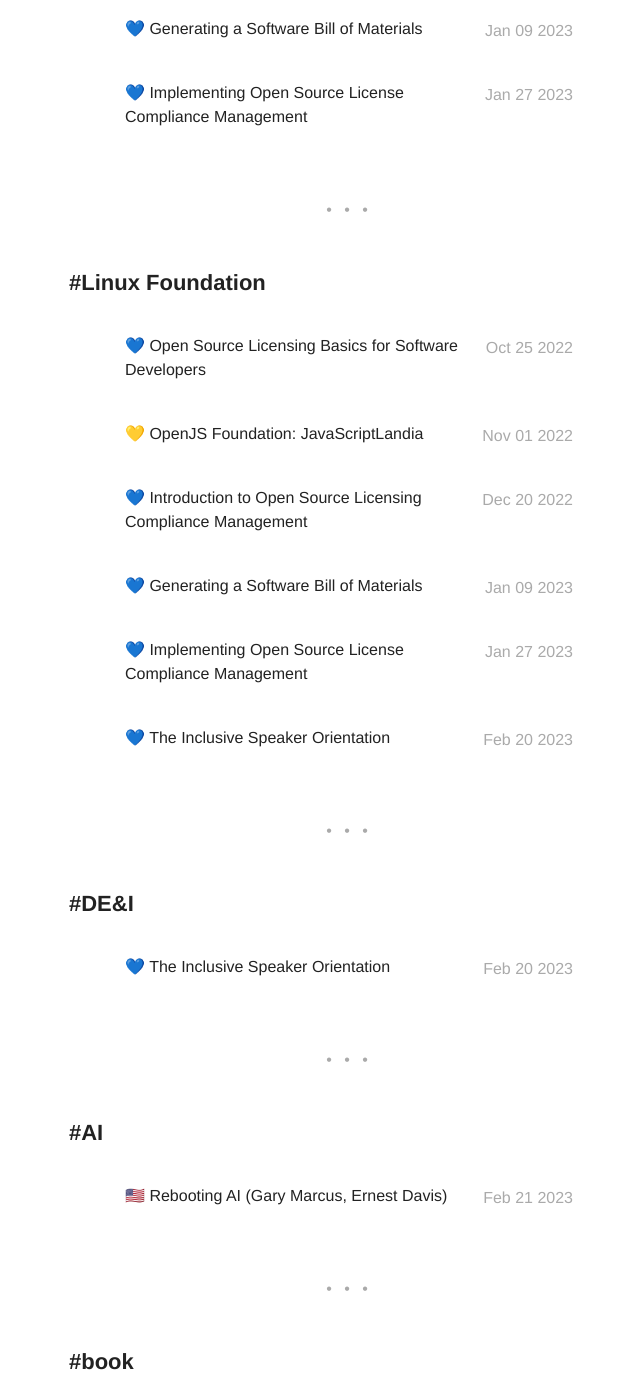
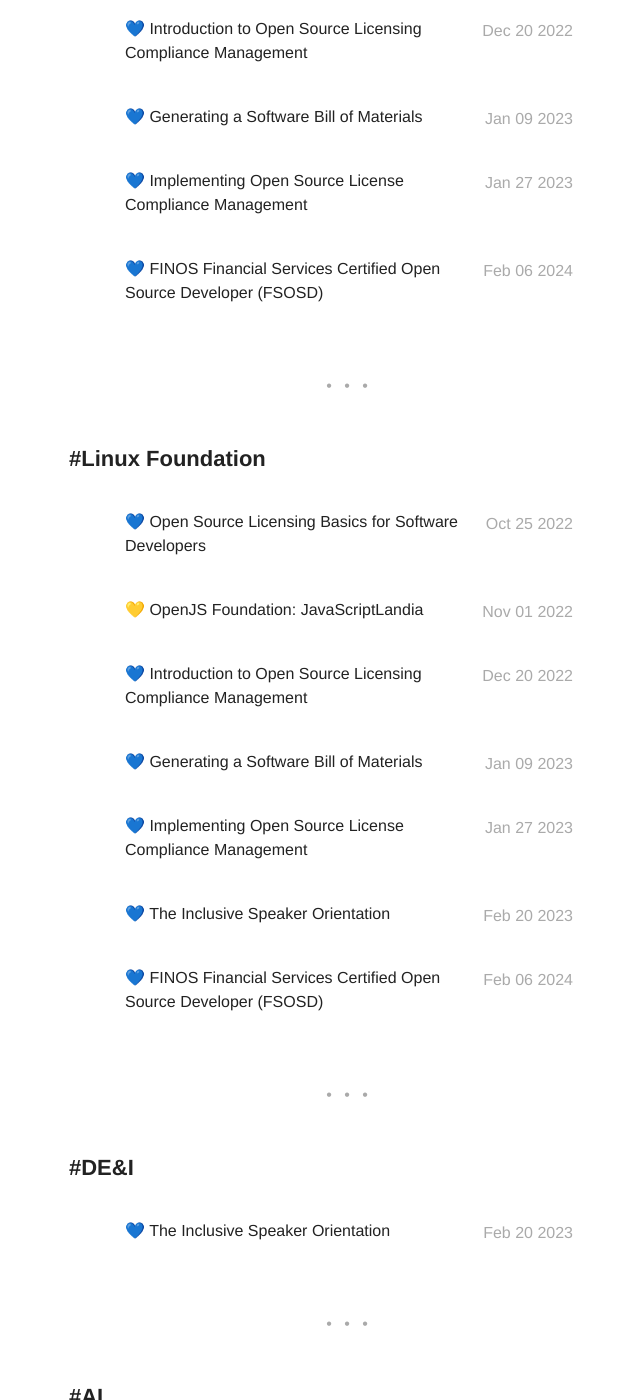
Before and after one commit to carlos-navarro/carlos-navarro.github.io, a Jekyll site: the page built from tags.html, in a window 1280 px wide and 1400 px high, scrolled down 7762 px. Shown: the whole window, without its empty margins (291-931 px from the left). Built offline with Jekyll 4.4.1, drawn with Linux system fonts in a browser that asks for light colours; nearby versions of some CDN libraries; emoji names are drawn with the system emoji font; some of the changed text lies outside the part shown.

Commit message:
badge: Ass FSOSD

```diff
--- a/_includes/header.html
+++ b/_includes/header.html
@@ -1,7 +1,7 @@
 {% if page.title == "Home"
     or page.title == "Blog"
     or page.title == "Badges"
-    or page.title == "Books"
+    or page.title == "Book Notes"
     or page.title == "Projects"
     or page.title == "Tags"
     or page.title == "About"
--- a/_includes/nav.html
+++ b/_includes/nav.html
@@ -33,7 +33,7 @@
         {% if site.books == true %}
             {% if page.title != "Books" %}
                 <li class="item">
-                    <a class="link" href="{{ site.url }}/books">Books</a>
+                    <a class="link" href="{{ site.url }}/books">Book Notes</a>
                 </li>
             {% endif %}
         {% endif %}
--- /dev/null
+++ b/_posts/2024-02-06-fsosd.md
@@ -0,0 +1,14 @@
+---
+title: ":blue_heart: FINOS Financial Services Certified Open Source Developer (FSOSD)"
+layout: post
+date: 2024-02-06 18:00
+tag:
+- Open Source
+- Linux Foundation
+- badge
+badges: true
+hidden: true # don't count this post in blog pagination
+category: badge
+author: carlos-navarro
+externalLink: https://www.credly.com/badges/8f9f3049-1628-4205-b481-478b9ce740e0
+---
--- a/books.html
+++ b/books.html
@@ -1,6 +1,6 @@
 ---
 layout: page
-title: Books
+title: Book Notes
 ---
 <section class="list">
     {% for post in site.posts %}
```
Also changed, not shown: 1 other file.
